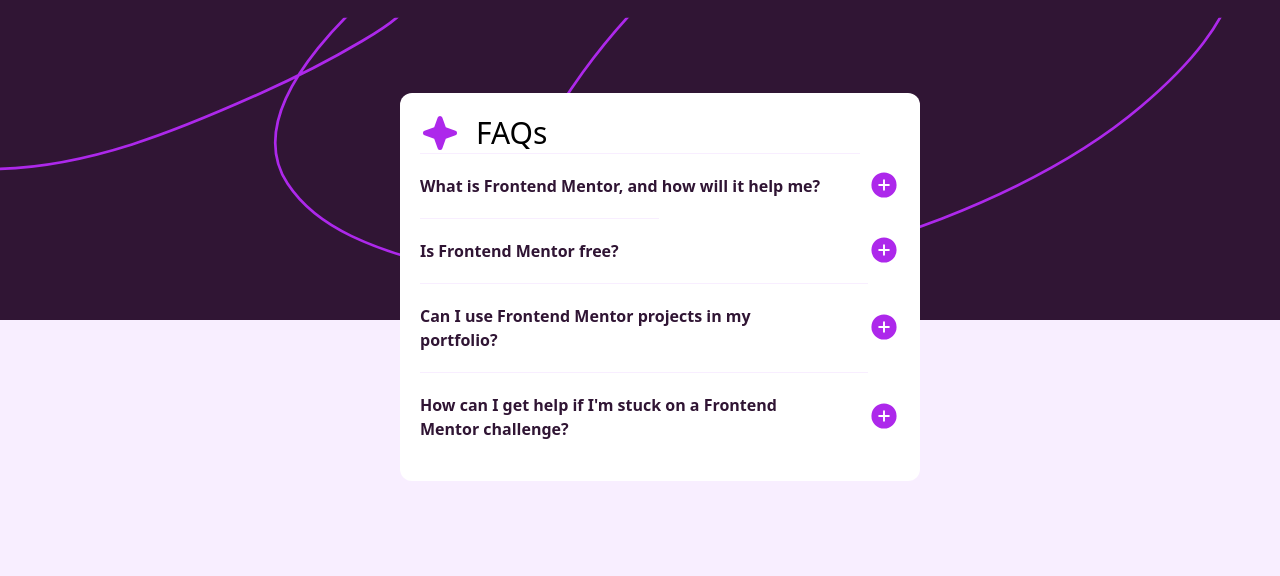
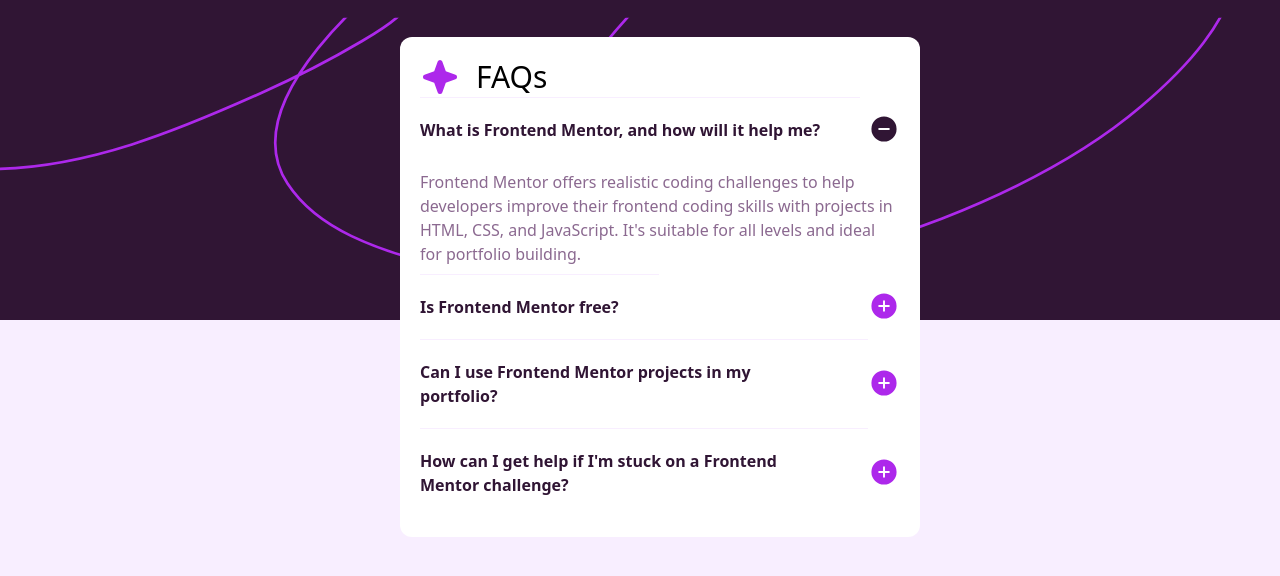
Before and after one commit to caner404/faq-accordion, a React (Vite) app: page / in a window 1280 px wide. Shown: the top 576 px of the page. Built offline with nearby package versions, Linux system fonts and the light colour scheme.

Commit message:
defaultValue for first item, remove button element not needed for accessibility with <details>

```diff
--- a/src/FAQAccordion.tsx
+++ b/src/FAQAccordion.tsx
@@ -36,11 +36,11 @@
         <h1 className='text-3xl sm:text[3.5rem]'>FAQs</h1>
       </header>
 
-      <Accordion.Root>
+      <Accordion.Root defaultValue='1'>
         {faq.map((question) => {
           return (
             <Accordion.Item
-              id={question.id.toString()}
+              value={question.id.toString()}
               key={question.id}
             >
               <Accordion.Trigger> {question.question}</Accordion.Trigger>
--- a/src/accordion/Accordion.tsx
+++ b/src/accordion/Accordion.tsx
@@ -6,15 +6,12 @@
   openItem: string | null;
   toggle: (item: string) => void;
 }
-interface AccordionItemContextType {
-  id: string;
+const AccordionContext = createContext<AccordionContextType | null>(null);
+export interface AccordionProps {
+  defaultValue?: string;
 }
-
-const AccordionContext = createContext<AccordionContextType | null>(null);
-const AccordionItemContext = createContext<AccordionItemContextType | null>(null);
-
-function Accordion(props: PropsWithChildren) {
-  const [openItem, setOpenItem] = useState<string | null>(null);
+function Accordion(props: PropsWithChildren<AccordionProps>) {
+  const [openItem, setOpenItem] = useState<string | null>(props.defaultValue ?? null);
 
   const toggle = (item: string) => {
     setOpenItem((prev) => (prev === item ? null : item));
@@ -23,32 +20,40 @@
   return <AccordionContext.Provider value={{ openItem, toggle }}>{props.children}</AccordionContext.Provider>;
 }
 
-function AccordionItem({ children, id }: PropsWithChildren<{ id: string }>) {
-  return <AccordionItemContext.Provider value={{ id }}>{children}</AccordionItemContext.Provider>;
+interface AccordionItemContextType {
+  value: string;
+}
+const AccordionItemContext = createContext<AccordionItemContextType | null>(null);
+export interface AccordionItemProps {
+  value: string;
+}
+
+function AccordionItem(props: PropsWithChildren<AccordionItemProps>) {
+  return <AccordionItemContext.Provider value={{ value: props.value }}>{props.children}</AccordionItemContext.Provider>;
 }
 
 function AccordionTrigger({ children }: PropsWithChildren) {
   const { openItem, toggle } = useAccordionContext();
-  const { id } = useAccordionItemContext();
+  const { value } = useAccordionItemContext();
   return (
     <section
       className='flex justify-between items-center'
-      onClick={() => toggle(id)}
+      onClick={() => toggle(value)}
     >
       <details className='flex items-center justify-between gap-10 border-t border-light-pink py-5 hover:cursor-pointer'>
         <summary className='font-semibold text-dark-purple hover:text-custom-pink text-base list-none'>
           {children}
         </summary>
       </details>
-      <button aria-label='Button Open or Close question'>{openItem === id ? <IconMinus /> : <IconPlus />}</button>
+      {openItem === value ? <IconMinus /> : <IconPlus />}
     </section>
   );
 }
 
 function AccordionContent({ children }: PropsWithChildren) {
   const { openItem } = useAccordionContext();
-  const { id } = useAccordionItemContext();
-  const isOpen = openItem === id;
+  const { value } = useAccordionItemContext();
+  const isOpen = openItem === value;
 
   return (
     <div className={`overflow-hidden transition-[max-height] duration-300 ${isOpen ? 'max-h-96' : 'max-h-0'}`}>
--- a/src/icons/IconMinus.tsx
+++ b/src/icons/IconMinus.tsx
@@ -7,6 +7,7 @@
       fill='none'
       viewBox='0 0 30 31'
       className='w-8 h-8 flex-shrink-0'
+      aria-label='minus icon'
     >
       <path
         fill='#301534'
--- a/src/icons/IconPlus.tsx
+++ b/src/icons/IconPlus.tsx
@@ -7,6 +7,7 @@
       fill='none'
       viewBox='0 0 30 31'
       className='w-8 h-8 flex-shrink-0'
+      aria-label='plus icon'
     >
       <path
         fill='#AD28EB'
```
